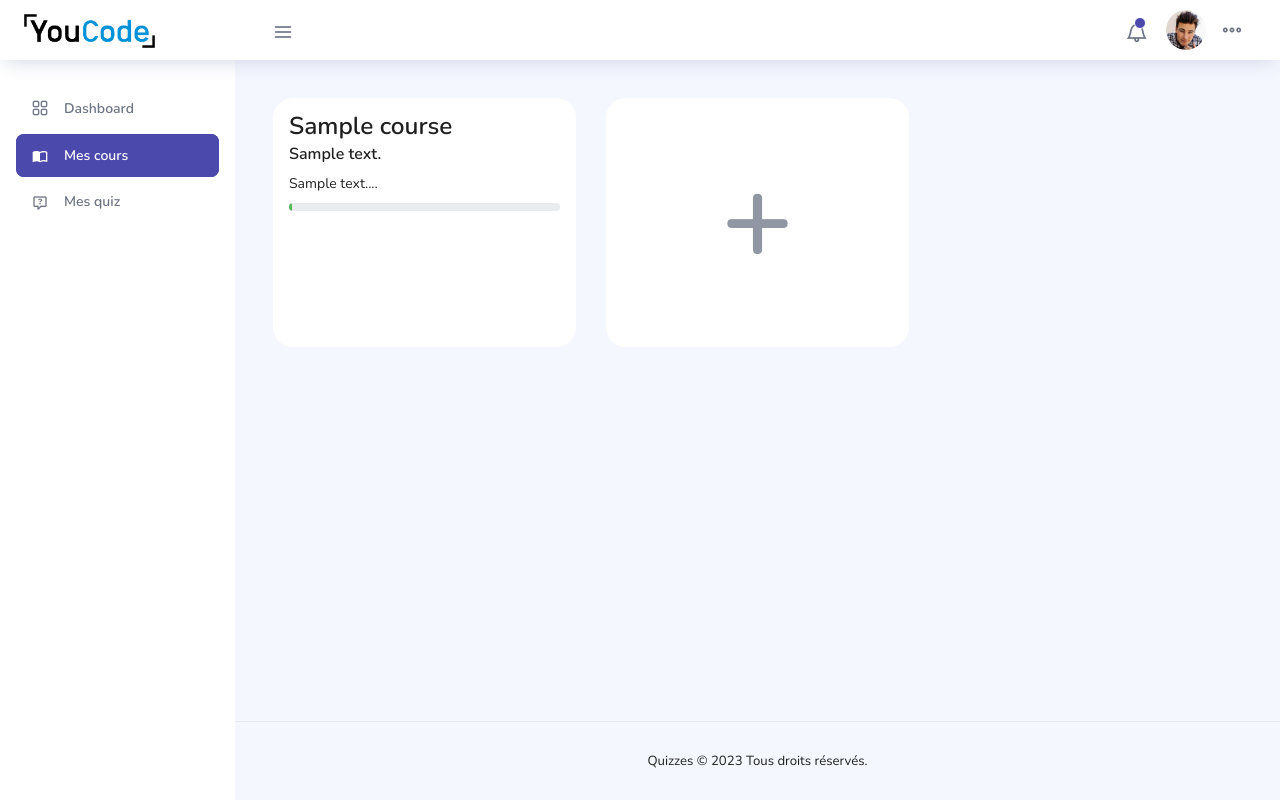
After one commit to abdeljabaraitayoub/Quizzes, a PHP site: page /Quizzes/pages/courses/student_courses.php in a window 1280 px wide. The commit adds this page. Run offline with PHP 8.4, Linux system fonts and the light colour scheme; the visitor is signed in with stand-in values (Sample User, id 1); tables that the repository leaves empty hold one stand-in row (values such as "Sample post"); style sheets or scripts are compiled from the project's sources.

Commit message:
show courses for students

```diff
--- a/pages/courses/course.php
+++ b/pages/courses/course.php
@@ -2,7 +2,7 @@
 include('../../dbcon.php');
 session_start();
 
-if (!isset($_SESSION['user_id']) || $_SESSION['role'] != 'admin') {
+if (!isset($_SESSION['user_id'])) {
     abort(403);
 }
 
--- /dev/null
+++ b/pages/courses/student_courses.php
@@ -0,0 +1,183 @@
+<?php
+include('../../dbcon.php');
+session_start();
+
+if (!isset($_SESSION['user_id']) || $_SESSION['role'] != 'student') {
+    abort(403);
+}
+
+$user_id = $_SESSION['user_id'];
+$progress_query = "SELECT course_id, progress FROM user_courses WHERE user_id = $user_id";
+$progress_result = mysqli_query($connection, $progress_query);
+
+$progress_data = [];
+while ($progress_row = mysqli_fetch_assoc($progress_result)) {
+    $progress_data[$progress_row['course_id']] = $progress_row['progress'];
+}
+?>
+<!DOCTYPE html>
+<html lang="en">
+
+<head>
+    <!-- Required meta tags -->
+    <meta charset="utf-8">
+    <meta name="viewport" content="width=device-width, initial-scale=1, shrink-to-fit=no">
+    <title>My Resources</title>
+    <!-- plugins:css -->
+    <link rel="stylesheet" href="../../vendors/feather/feather.css">
+    <link rel="stylesheet" href="../../vendors/ti-icons/css/themify-icons.css">
+    <link rel="stylesheet" href="../../vendors/css/vendor.bundle.base.css">
+    <!-- endinject -->
+    <!-- Plugin css for this page -->
+    <link rel="stylesheet" href="../../vendors/datatables.net-bs4/dataTables.bootstrap4.css">
+    <link rel="stylesheet" href="../../vendors/ti-icons/css/themify-icons.css">
+    <link rel="stylesheet" type="text/css" href="../../js/select.dataTables.min.css">
+    <link rel="stylesheet" href="../../vendors/mdi/css/materialdesignicons.min.css">
+    <!-- End plugin css for this page -->
+    <!-- inject:css -->
+    <link rel="stylesheet" href="../../css/vertical-layout-light/style.css">
+    <!-- endinject -->
+    <link rel="shortcut icon" href="../../images/favicon.ico" />
+</head>
+
+
+<body>
+<style>
+    .min {
+        min-height: 249px;
+    }
+
+    a {
+        color: inherit;
+        text-decoration: inherit;
+    }
+
+    a:hover {
+        color: inherit;
+    }
+
+
+    .plus {
+        font-size: 120px;
+        font-family: "Nunito", sans-serif;
+        font-weight: 500;
+        color: #6C7383;
+        cursor: pointer;
+        opacity: 75%;
+    }
+
+    .plus:hover {
+        opacity: 100%;
+    }
+
+    .card:hover {
+        box-shadow: 0 4px 8px 0 rgba(0, 0, 0, 0.2);
+        transition: 0.3s;
+
+    }
+
+    .card {
+        min-height: 249px;
+    }
+</style>
+<div class="container-scroller">
+    <!-- partial:partials/_navbar.php -->
+    <?php include('../../partials/_navbar.php'); ?>
+    <!-- partial -->
+    <div class="container-fluid page-body-wrapper">
+        <!-- partial -->
+        <!-- partial:partials/_sidebar.php -->
+        <?php include('../../partials/_sidebar.php'); ?>
+        <!-- partial -->
+
+        <div class="main-panel">
+            <div class="content-wrapper">
+                <!-- content -->
+                <div class="mw-75 mb-3">
+                    <div class="row">
+                        <!-- show all the courses available -->
+                        <?php
+                        $query = "SELECT * FROM `courses`";
+                        $result = mysqli_query($connection, $query);
+                        while ($row = mysqli_fetch_assoc($result)) {
+                        $course_id = $row['id'];
+                        $course_progress = isset($progress_data[$course_id]) ? $progress_data[$course_id] : 0;
+                        ?>
+                            <div class="col-md-4 mb-4">
+                                <div class="card p-3 mb-2">
+                                    <div class="d-flex justify-content-between">
+                                        <div class="d-flex flex-row align-items-center">
+                                            <div class="icon"> <i class="bx bxl-mailchimp"></i> </div>
+                                            <div class="ms-2 c-details">
+                                                <h3 class="mb-2"><?php echo $row['title'] ?></h3>
+                                                <h5><?php echo $row['description'] ?></h5>
+                                            </div>
+                                        </div>
+                                    </div>
+                                    <a href="course.php?id=<?php echo $row['id'] ?>">
+                                        <div class="mt-1">
+                                            <p><?php echo substr_replace($row['content'], "...", 470); ?></p>
+                                            <!-- <div class=" mt-5">
+                                            <div class="progress">
+                                                <div class="progress-bar" role="progressbar" style="width: 50%" aria-valuenow="50" aria-valuemin="0" aria-valuemax="100"></div>
+                                            </div>
+                                            <div class="mt-3"> <span class="text1">32 Applied <span class="text2">of 50 capacity</span></span> </div>
+                                        </div> -->
+                                        </div>
+                                    </a>
+                                    <div class='progress'>
+                                        <div class='progress-bar bg-success' role='progressbar' style='width:<?php echo $course_progress; ?>%' aria-valuenow='<?php echo $course_progress; ?>' aria-valuemin='0' aria-valuemax='100'></div>
+                                    </div>
+                                </div>
+                            </div>
+                            <?php
+                        } ?>
+                        <!-- insert new course -->
+                        <div class="col-md-4 mb-4">
+                            <div class="card p-3 justify-content-center mb-2 min">
+                                <div class="d-flex justify-content-center">
+                                    <a href="createcourse.php" style="text-decoration: none">
+                                        <h1 class="plus">
+                                            +
+                                        </h1>
+                                    </a>
+
+                                </div>
+                            </div>
+                        </div>
+                    </div>
+                </div>
+            </div>
+            <!-- content-wrapper ends -->
+            <!-- partial:partials/_footer.php -->
+            <?php include('../../partials/_footer.php'); ?>
+            <!-- partial -->
+        </div>
+        <!-- main-panel ends -->
+    </div>
+    <!-- page-body-wrapper ends -->
+</div>
+<!-- container-scroller -->
+
+<!-- plugins:js -->
+<script src="../../vendors/js/vendor.bundle.base.js"></script>
+<!-- endinject -->
+<!-- Plugin js for this page -->
+<script src="../../vendors/chart.js/Chart.min.js"></script>
+<script src="../../vendors/datatables.net/jquery.dataTables.js"></script>
+<script src="../../vendors/datatables.net-bs4/dataTables.bootstrap4.js"></script>
+<script src="../../js/dataTables.select.min.js"></script>
+
+<!-- End plugin js for this page -->
+<!-- inject:js -->
+<script src="../../js/off-canvas.js"></script>
+<script src="../../js/hoverable-collapse.js"></script>
+<script src="../../js/template.js"></script>
+<!-- endinject -->
+<!-- Custom js for this page-->
+<script src="../../js/dashboard.js"></script>
+<script src="../../js/Chart.roundedBarCharts.js"></script>
+<!-- End custom js for this page-->
+</body>
+
+</html>
--- a/partials/_sidebar.php
+++ b/partials/_sidebar.php
@@ -1,6 +1,3 @@
-<?php
-session_start();
-?>
 <nav class="sidebar sidebar-offcanvas" id="sidebar">
     <ul class="nav">
         <?php if (isset($_SESSION['user_id']) && $_SESSION['role'] == 'admin'):?>
```
